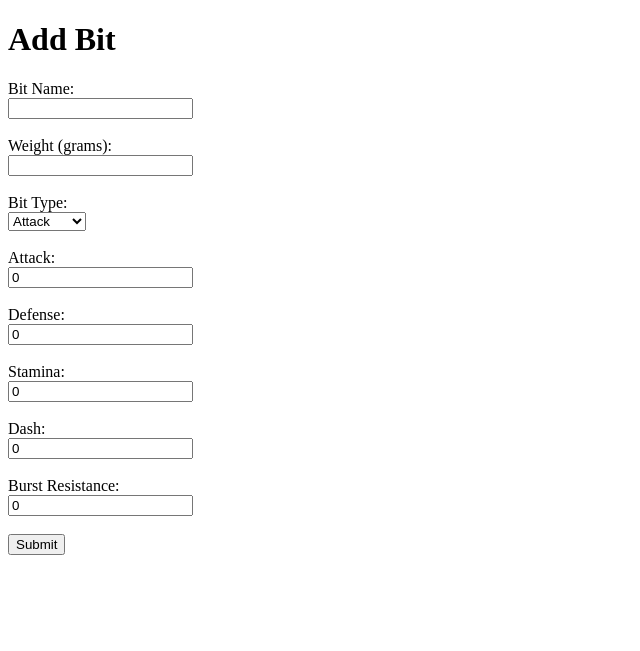
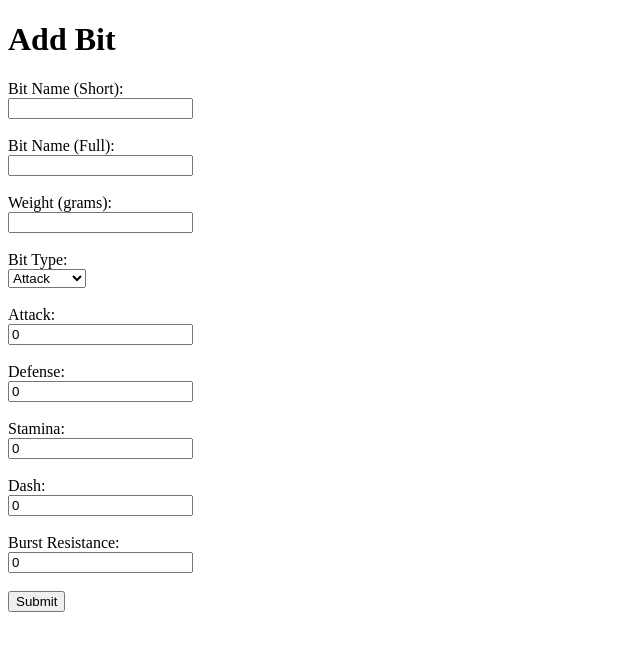
Before and after one commit to wbmccrea/Beyblade-X-Tracking-System, a Flask app: page /add_bit in a window 1280 px wide. Shown: the top 651 px of the page, without its empty margins (0-640 px from the left). Run offline with Flask 3, Linux system fonts and the light colour scheme.

Commit message:
add_bit changes

```diff
--- a/app/app.py
+++ b/app/app.py
@@ -151,12 +151,12 @@ def add_bit():
         try:
             weight = float(data.get('bit_weight', 0.0))
             bit_type = data['bit_type']
+            full_bit_name = data['full_bit_name'] #get full bit name
 
-            cursor.execute("INSERT INTO Bits (bit_name, bit_weight, bit_type) VALUES (%s, %s, %s)",
-                           (data['bit_name'], weight, bit_type))
+            cursor.execute("INSERT INTO Bits (bit_name, full_bit_name, bit_weight, bit_type) VALUES (%s, %s, %s, %s)", #add full_bit_name to insert
+                           (data['bit_name'], full_bit_name, weight, bit_type))
             bit_id = cursor.lastrowid
 
-            # Insert stats into BitStats (handle missing values with .get and default to 0)
             attack = int(data.get('attack', 0))
             defense = int(data.get('defense', 0))
             stamina = int(data.get('stamina', 0))
--- a/app/templates/add_bit.html
+++ b/app/templates/add_bit.html
@@ -6,8 +6,11 @@
 <body>
     <h1>Add Bit</h1>
     <form method="POST">
-        <label for="bit_name">Bit Name:</label><br>
+        <label for="bit_name">Bit Name (Short):</label><br>
         <input type="text" id="bit_name" name="bit_name" required><br><br>
+
+        <label for="full_bit_name">Bit Name (Full):</label><br>
+        <input type="text" id="full_bit_name" name="full_bit_name" required><br><br>
 
         <label for="bit_weight">Weight (grams):</label><br>
         <input type="number" step="0.01" id="bit_weight" name="bit_weight"><br><br>
```
